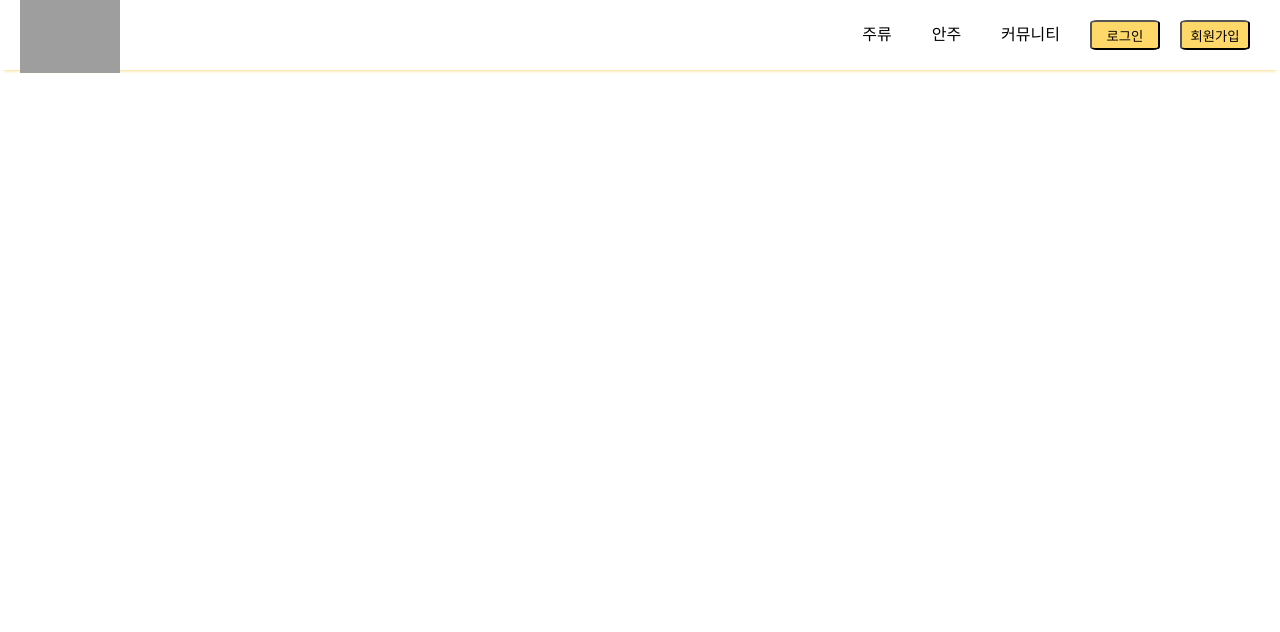
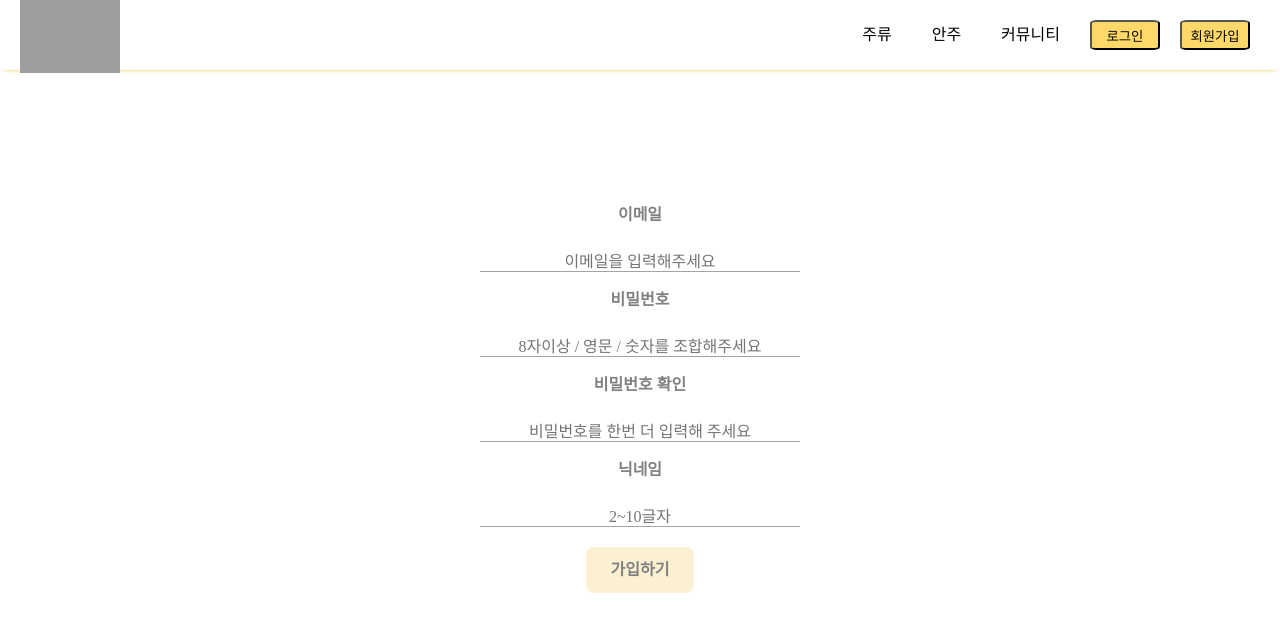
Before and after one commit to codestates/ssokbeer, a React (Create React App) app in the folder client/: page /signup in a window 1280 px wide. Before the commit this address had no page. Shown: the top 632 px of the page. Built offline with nearby package versions, Linux system fonts and the light colour scheme; grey boxes are pictures that could not be loaded.

Commit message:
Update: Join->Signup 파일이름 변경

```diff
--- a/client/src/components/Routers.js
+++ b/client/src/components/Routers.js
@@ -4,17 +4,17 @@ import Home from "../pages/Home";
 import Login from "../pages/Login";
 import Community from "../pages/Community";
 import GlobalStyles from "./GlobalStyles";
-import Join from "../pages/Join";
+import Signup from "../pages/Signup";
 
 const Routers = () => (
   <BrowserRouter>
     <GlobalStyles />
     <Navbar />
     <Routes>
-      <Route path='/' element={<Home />} />
-      <Route path='/login' element={<Login />} />
-      <Route path='/join' element={<Join />} />
-      <Route path='/community' element={<Community />} />
+      <Route path="/" element={<Home />} />
+      <Route path="/login" element={<Login />} />
+      <Route path="/signup" element={<Signup />} />
+      <Route path="/community" element={<Community />} />
     </Routes>
   </BrowserRouter>
 );
```
Also changed, not shown: client/src/pages/Signup.js (renamed from client/src/pages/Join.js, +6 -6 lines).
